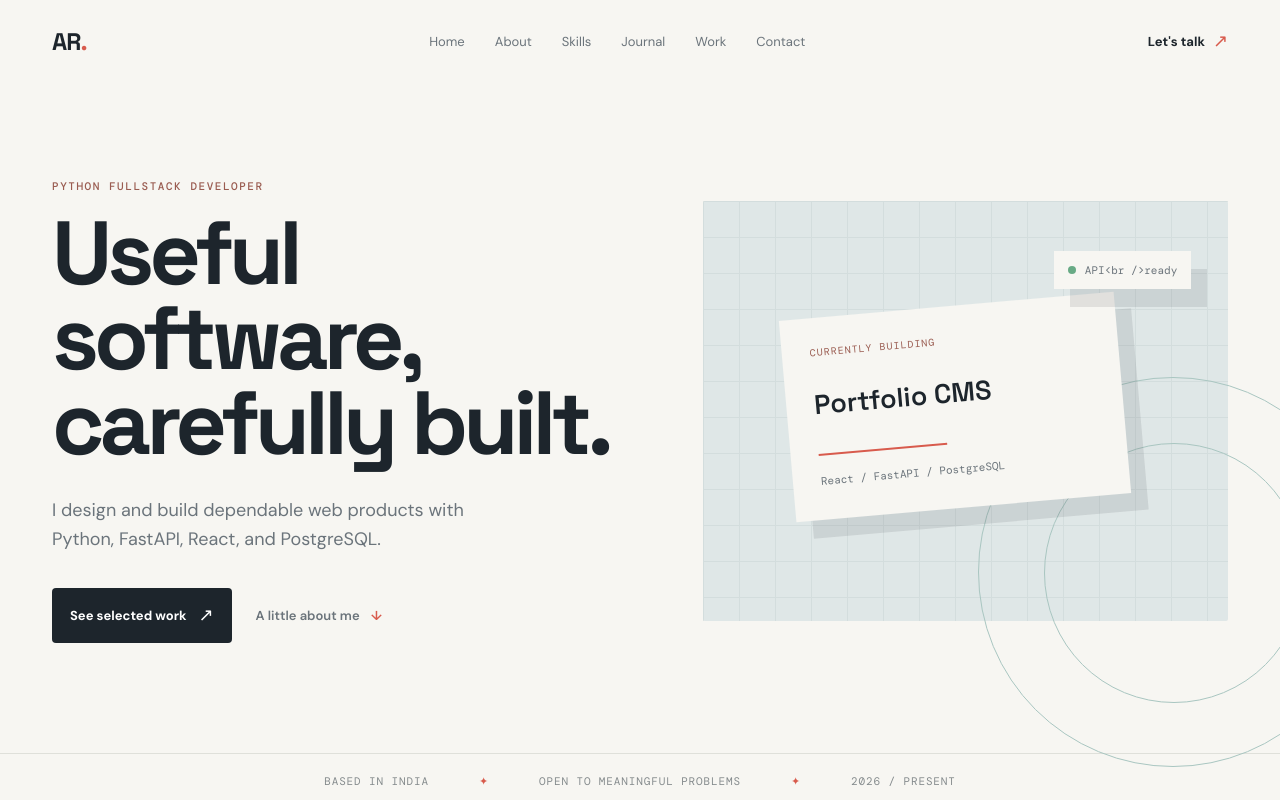
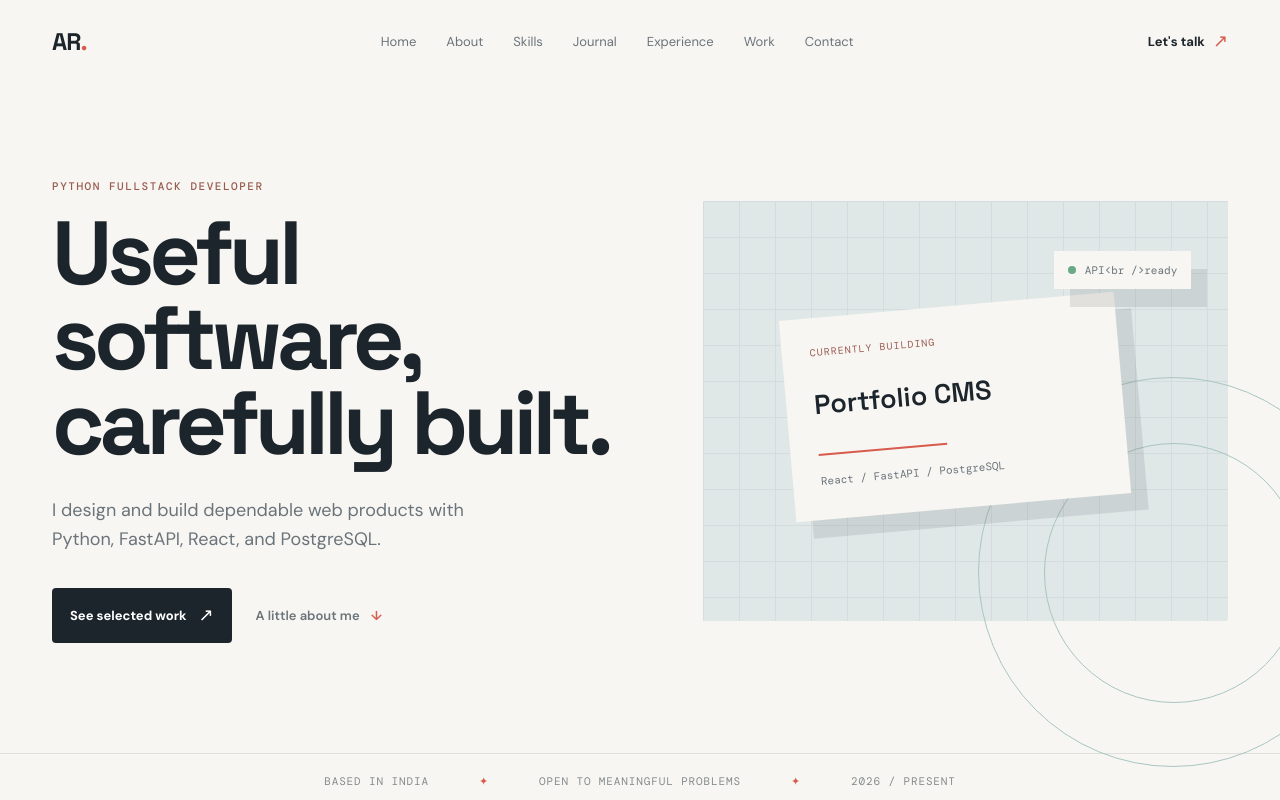
Before and after one commit to rarjun07/ArSiRa, a React (Vite) app in the folder portfolio/: page / in a window 1280 px wide. Shown: the top 800 px of the page. Built offline with nearby package versions, Linux system fonts and the light colour scheme; no server answers.

Commit message:
Add experience navigation tab

```diff
--- a/portfolio/src/App.jsx
+++ b/portfolio/src/App.jsx
@@ -44,7 +44,7 @@ export default function App() {
   const experience = content.experience.length ? content.experience : fallbackExperience;
 
   return <div className="site-shell">
-    <header className="site-header"><a className="wordmark" href="#top">AR<span>.</span></a><nav aria-label="Primary navigation"><a href="#top">Home</a><a href="#about">About</a><a href="#skills">Skills</a><a href="#journal">Journal</a><a href="#work">Work</a><a href="#contact">Contact</a></nav><a className="header-link" href="#contact">Let&apos;s talk <Arrow /></a></header>
+    <header className="site-header"><a className="wordmark" href="#top">AR<span>.</span></a><nav aria-label="Primary navigation"><a href="#top">Home</a><a href="#about">About</a><a href="#skills">Skills</a><a href="#journal">Journal</a><a href="#experience">Experience</a><a href="#work">Work</a><a href="#contact">Contact</a></nav><a className="header-link" href="#contact">Let&apos;s talk <Arrow /></a></header>
     <main id="top">
       <section className="hero-section"><div className="hero-copy"><p className="eyebrow">Python fullstack developer</p><h1>{about.headline || "Useful software, carefully built."}</h1><p className="hero-description">{about.summary}</p><div className="hero-actions"><a className="button button-dark" href="#work">See selected work <Arrow /></a><a className="text-link" href="#about">A little about me <span aria-hidden="true">↓</span></a></div></div><div className="hero-visual" aria-label="Abstract illustration of connected software systems"><div className="visual-grid" /><div className="visual-card visual-card-main"><span className="card-label">CURRENTLY BUILDING</span><strong>Portfolio CMS</strong><span className="card-line" /><small>React / FastAPI / PostgreSQL</small></div><div className="visual-card visual-card-side"><span className="side-dot" /><span>{isLoading ? "CMS<br />loading" : "API<br />ready"}</span></div><div className="visual-orbit orbit-one" /><div className="visual-orbit orbit-two" /></div></section>
       <section className="signal-bar"><p>Based in India</p><span>✦</span><p>Open to meaningful problems</p><span>✦</span><p>2026 / Present</p></section>
@@ -52,7 +52,7 @@ export default function App() {
       <section className="about-section" id="about"><div><p className="eyebrow">A bit about me</p><h2>{about.headline || "I care about the"}<br /><em>details between.</em></h2></div><div className="about-copy"><p>{about.bio || about.summary}</p><p>Right now, I&apos;m deepening my craft through a Python fullstack developer internship and building this CMS-powered portfolio one day at a time.</p></div></section>
       <section className="skills-section" id="skills"><div className="section-intro"><p className="eyebrow">Skills and tools</p><h2>Built with<br /><em>careful tools.</em></h2></div><div className="skills-content"><p>The technologies I use to turn thoughtful ideas into reliable products.</p><div className="skill-list">{skills.map((skill) => <span key={skill}>{skill}</span>)}</div></div></section>
       <section className="journal-section" id="journal"><div className="section-intro"><p className="eyebrow">From the journal</p><h2>Notes from<br /><em>the work.</em></h2></div><div className="journal-grid">{blogs.slice(0, 3).map((blog) => { const isExpanded = expandedBlog === blog.title; return <article className="journal-card" key={blog.title}><p className="project-type">{blog.tags?.[0] || "Building in public"}</p><h3>{blog.title}</h3><p>{blog.excerpt}</p>{isExpanded && <p className="journal-content">{blog.content || blog.excerpt}</p>}<button className="journal-read-more" type="button" onClick={() => setExpandedBlog(isExpanded ? "" : blog.title)}>{isExpanded ? "Show less" : "Read more"} <Arrow /></button></article>; })}</div></section>
-      <section className="timeline-section"><div className="section-intro"><p className="eyebrow">Experience</p><h2>A timeline<br /><em>in progress.</em></h2></div><div className="timeline-list">{experience.slice(0, 4).map((item) => <article className="timeline-item" key={`${item.company}-${item.title}`}><div className="timeline-date">{item.start_date}<br />{item.end_date || "Present"}</div><div><h3>{item.title}</h3><p className="timeline-company">{item.company}{item.location ? ` · ${item.location}` : ""}</p><p>{item.description}</p></div></article>)}</div></section>
+      <section className="timeline-section" id="experience"><div className="section-intro"><p className="eyebrow">Experience</p><h2>A timeline<br /><em>in progress.</em></h2></div><div className="timeline-list">{experience.slice(0, 4).map((item) => <article className="timeline-item" key={`${item.company}-${item.title}`}><div className="timeline-date">{item.start_date}<br />{item.end_date || "Present"}</div><div><h3>{item.title}</h3><p className="timeline-company">{item.company}{item.location ? ` · ${item.location}` : ""}</p><p>{item.description}</p></div></article>)}</div></section>
       <section className="testimonial-section"><p className="eyebrow">A good word</p><blockquote>“{testimonials[0].quote}”</blockquote><p className="quote-author">{testimonials[0].name}{testimonials[0].role ? ` · ${testimonials[0].role}` : ""}</p></section>
       <section className="contact-section" id="contact"><div className="contact-heading"><p className="eyebrow">Have a project in mind?</p><h2>Let&apos;s make<br /><em>something useful.</em></h2></div><ContactForm /></section>
     </main>
```
